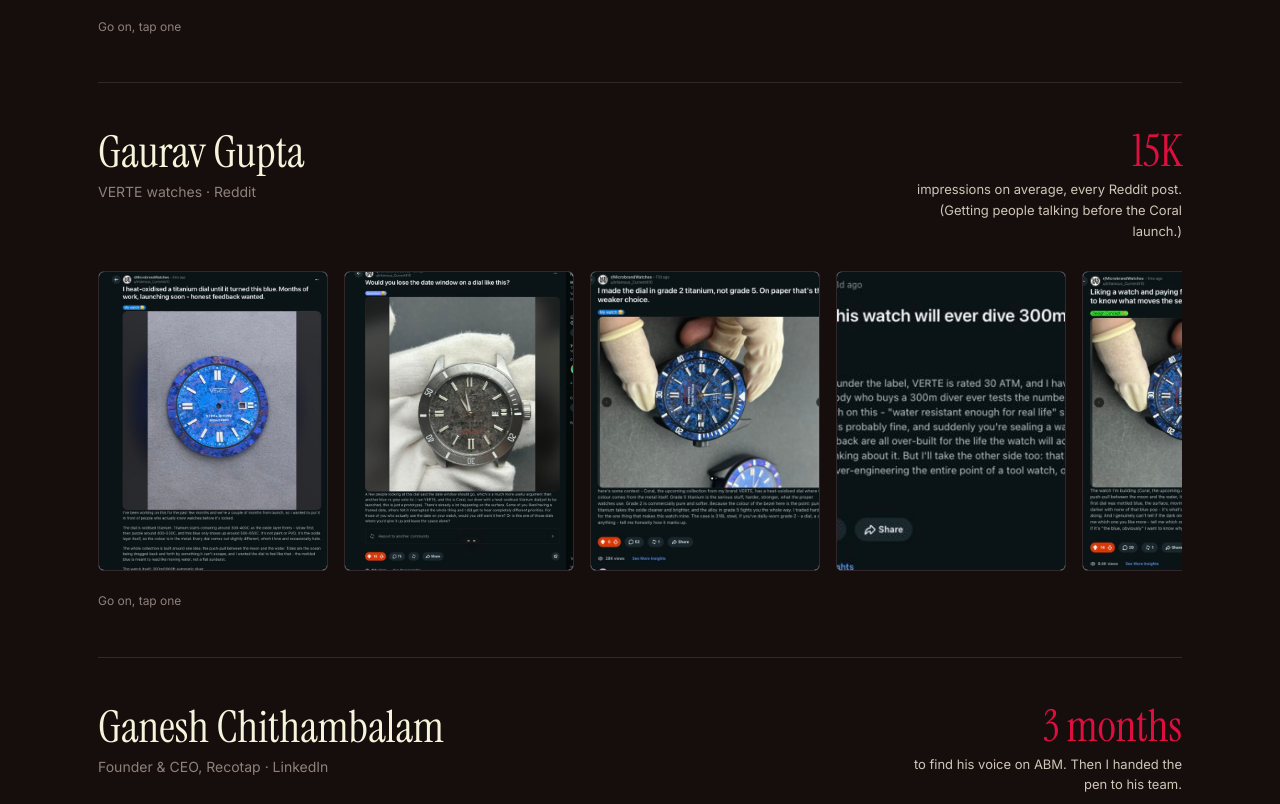
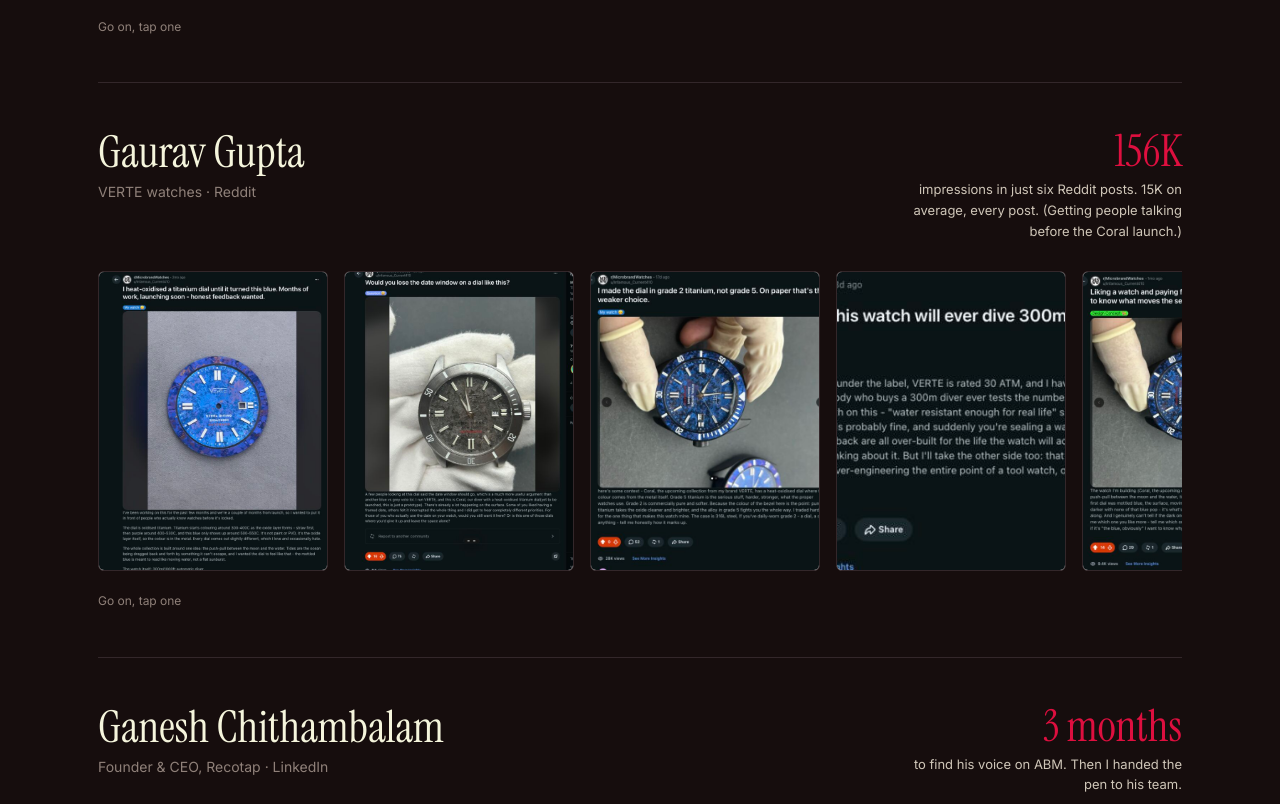
Before and after one commit to workdevishree-netizen/hello-world, a plain HTML site: page ghostwriting.html in a window 1280 px wide. Shown: the part 4307-5111 px from the top of the page. Drawn offline with Linux system fonts and the light colour scheme.

Commit message:
Ghostwriting: Gaurav 156K in six posts
Co-Authored-By: Claude Opus 5.5 <noreply@anthropic.com>
Claude-Session: https://claude.ai/code/session_01PD61sDJcBBJuTNbPednp2U

```diff
--- a/ghostwriting.html
+++ b/ghostwriting.html
@@ -165,7 +165,7 @@ body::after{content:""; position:fixed; inset:0; pointer-events:none; z-index:50
     </div>
     <div class="v">
       <div><div class="name">Gaurav Gupta</div><div class="meta">VERTE watches · Reddit</div></div>
-      <div class="res"><b>15K</b><span>impressions on average, every Reddit post. (Getting people talking before the Coral launch.)</span></div>
+      <div class="res"><b>156K</b><span>impressions in just six Reddit posts. 15K on average, every post. (Getting people talking before the Coral launch.)</span></div>
       <div class="shots"><button type="button" data-src="gw/gaurav-1.jpg" aria-label="Open Gaurav post 1"><img src="gw/gaurav-1.jpg" alt="Reddit post for Gaurav Gupta, 1 of 5" loading="lazy"></button><button type="button" data-src="gw/gaurav-2.jpg" aria-label="Open Gaurav post 2"><img src="gw/gaurav-2.jpg" alt="Reddit post for Gaurav Gupta, 2 of 5" loading="lazy"></button><button type="button" data-src="gw/gaurav-3.jpg" aria-label="Open Gaurav post 3"><img src="gw/gaurav-3.jpg" alt="Reddit post for Gaurav Gupta, 3 of 5" loading="lazy"></button><button type="button" data-src="gw/gaurav-4.jpg" aria-label="Open Gaurav post 4"><img src="gw/gaurav-4.jpg" alt="Reddit post for Gaurav Gupta, 4 of 5" loading="lazy"></button><button type="button" data-src="gw/gaurav-5.jpg" aria-label="Open Gaurav post 5"><img src="gw/gaurav-5.jpg" alt="Reddit post for Gaurav Gupta, 5 of 5" loading="lazy"></button></div>
       <div class="shots-note">Go on, tap one</div>
     </div>
```
